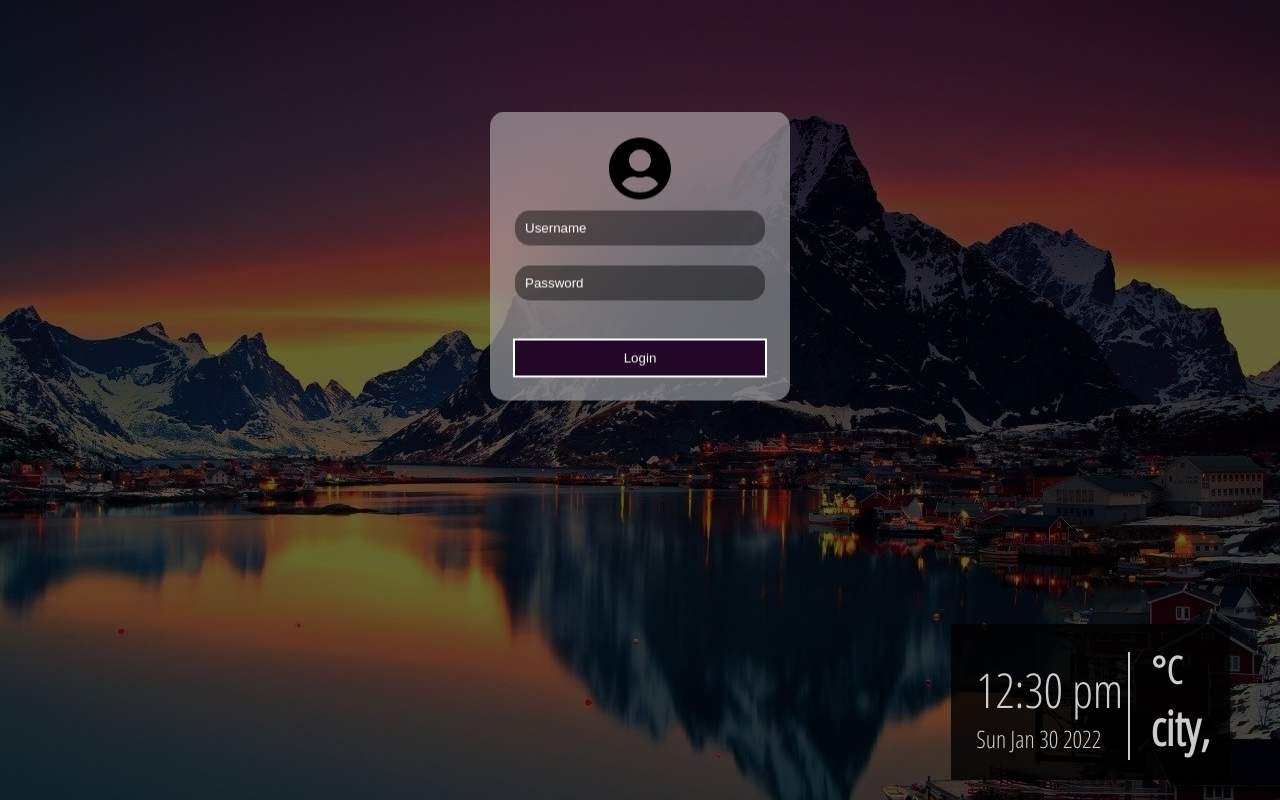
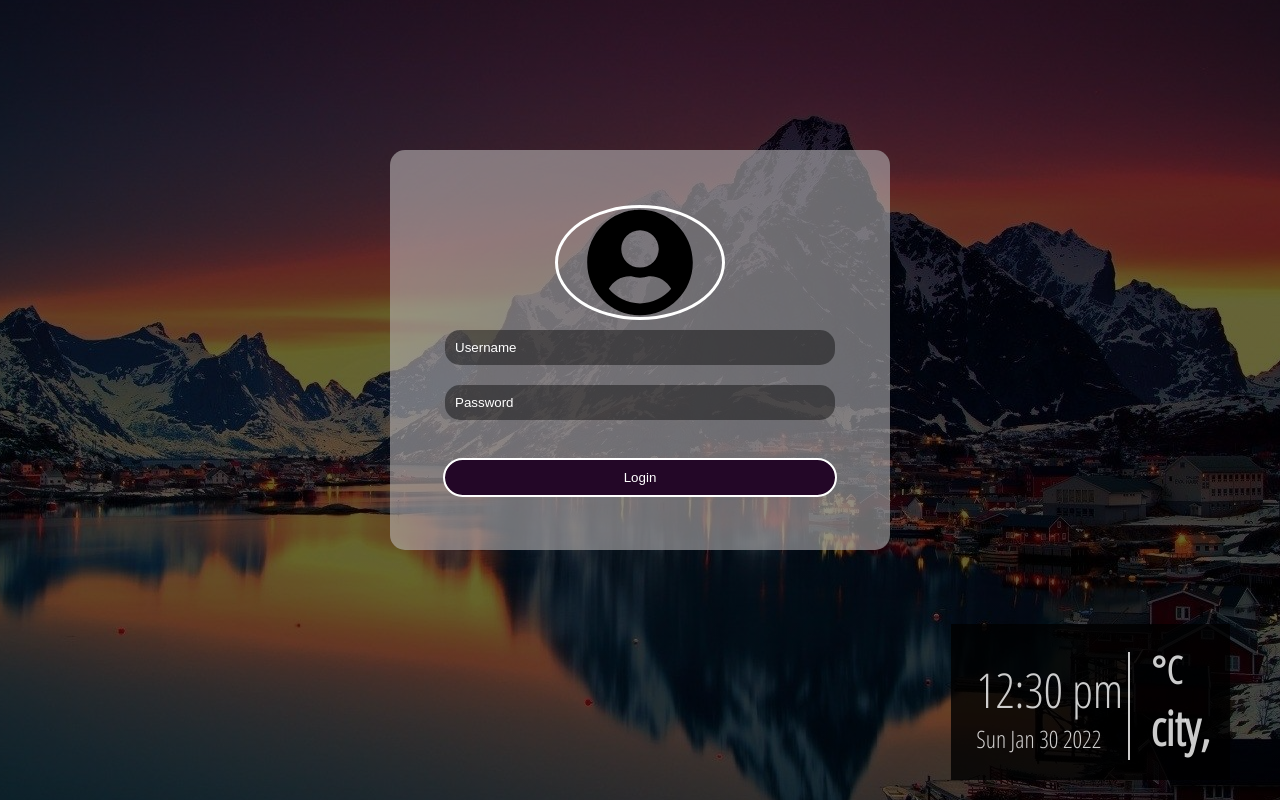
Before and after one commit to mart-anthony-stark/Reactive-OS, a React (Vite) app: page / in a window 1280 px wide. Built offline with nearby package versions, Linux system fonts and the light colour scheme; no server answers; grey boxes are pictures that could not be loaded.

Commit message:
changed user icon

```diff
--- a/src/components/login/login.css
+++ b/src/components/login/login.css
@@ -1,25 +1,28 @@
-.user-login{
+.user-login {
   position: fixed;
   top: 0;
   left: 0;
   height: 100vh;
   width: 100%;
-  background: linear-gradient(rgba(0,0,0,0.6), rgba(0,0,0,0.6)), url(./login-bg.jpg) center;
+  background: linear-gradient(rgba(0, 0, 0, 0.6), rgba(0, 0, 0, 0.6)),
+    url(./login-bg.jpg) center;
   z-index: 999;
   display: grid;
   place-items: center;
   transition: 1.5s linear;
 }
-.logged{
+.logged {
   visibility: hidden;
   opacity: 0;
 }
-.user-login form{
-  transform: translateY(-50%);
-  background: rgba(255,255,255,0.4);
-  backdrop-filter: blur(50px);
-  padding: 25px;
-  min-width: 300px;
+.user-login form {
+  transform: translateY(-50px);
+  background: rgba(255, 255, 255, 0.4);
+  backdrop-filter: blur(150px);
+  padding: 55px;
+  max-width: 500px;
+  height: 400px;
+  width: 100%;
   display: flex;
   flex-direction: column;
   justify-content: center;
@@ -27,10 +30,11 @@
   border-radius: 15px;
   gap: 10px;
 }
-.user-login form input, .input-cont{
+.user-login form input,
+.input-cont {
   width: 100%;
 }
-.user-login form button{
+.user-login form button {
   width: 100%;
   padding: 10px;
   margin-top: 20px;
@@ -38,29 +42,34 @@
   background: rgb(35, 7, 39);
   border: none;
   color: #fff;
-  cursor: url('../../cursors/Link Select.cur'), auto;
+  cursor: url("../../cursors/Link Select.cur"), auto;
   outline: 2px solid #fff;
+  border-radius: 25px;
 }
-.user-icon{
-  font-size: 4em;
+.user-icon {
+  /* font-size: 4em; */
+  height: 170px;
+  width: 170px;
+  border-radius: 50%;
+  border: 3px solid white;
 }
-.login-widget{
+.login-widget {
   position: absolute;
   right: 50px;
   bottom: 20px;
-  color: rgba(255,255,255,0.8);
-  background: rgba(0,0,0,0.8);
+  color: rgba(255, 255, 255, 0.8);
+  background: rgba(0, 0, 0, 0.8);
   padding: 20px;
   font-size: 2em;
   display: flex;
   gap: 20px;
   align-items: flex-end;
 }
-.login-time{
+.login-time {
   font-size: 1.5em;
-  border-right: 2px solid rgba(255,255,255,0.8);
+  border-right: 2px solid rgba(255, 255, 255, 0.8);
   padding: 5px;
 }
-.login-time p{
-  font-size: .5em;
+.login-time p {
+  font-size: 0.5em;
 }
```
